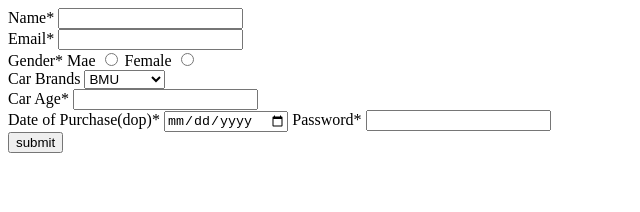
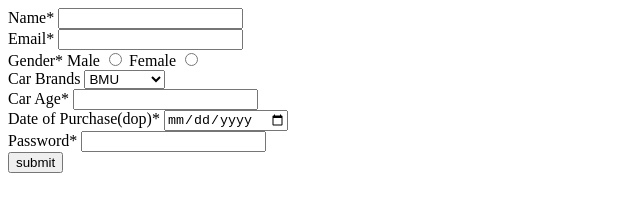
Before and after one commit to acciojob/car-insurance-form-NikitaJagdale88, a website: page main.html in a window 1280 px wide. Shown: the whole page, without its empty margins (0-640 px from the left). Drawn offline with Linux system fonts and the light colour scheme.

Commit message:
created a submission

```diff
--- a/main.html
+++ b/main.html
@@ -7,7 +7,7 @@
 </head>
 
 <body>
-	<form method="post">
+	<form id="my_form" method="post">
 		<label for="name">Name*</label>
 		<input type="text" id="name" required><br>
 
@@ -15,7 +15,7 @@
 		<input type="email" id="email" required><br>
 
 		<label for="gender">Gender*</leabel>
-		<label for="gender">Mae</leabel>
+		<label for="gender">Male</leabel>
 		<input type="radio" name="gender" id="gender_m" required>
         <label for="gender">Female</leabel>
 		<input type="radio" name="gender" id="gender_f" required>
@@ -32,7 +32,7 @@
 		<input type="age" id="age" required><br>
 
 		<label for="date_of_purchase">Date of Purchase(dop)*</label>
-		<input type="date" id="date_of_purchase" required>
+		<input type="date" id="date_of_purchase" required><br>
 
 		<label for="password">Password*</label>
 		<input type="password" id="password" required><br>
```
